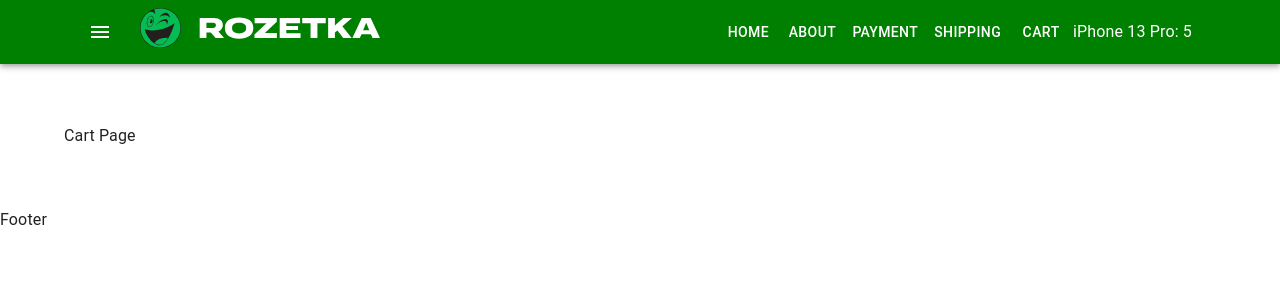
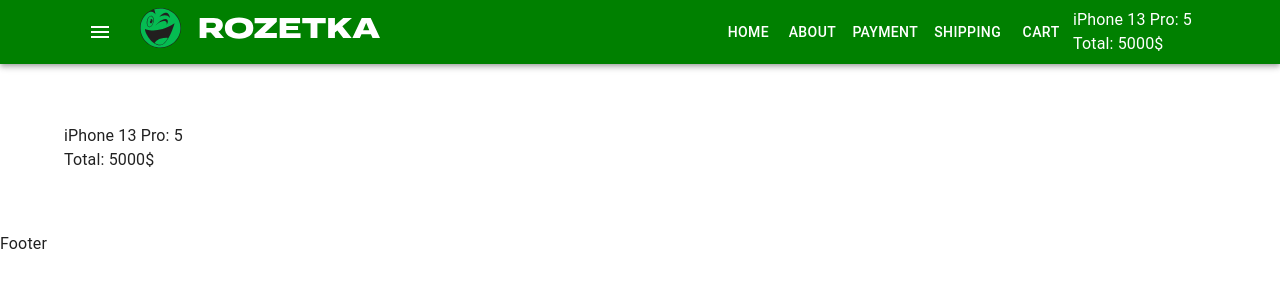
Before and after one commit to Ivanitsky-Oleksii/Fake-shop-on-React, a React (Create React App) app: page /cart in a window 1280 px wide. Shown: the top 300 px of the page. Built offline with nearby package versions, Linux system fonts and the light colour scheme.

Commit message:
add CartProductList

```diff
--- a/src/components/CartHeader/CartHeader.tsx
+++ b/src/components/CartHeader/CartHeader.tsx
@@ -1,25 +1,23 @@
-import productsArray, { getProductsObject, Product } from "utils/productsArray"
+import CartTotal from "components/CartTotal/CartTotal"
+import CartProductList from "components/CartProductList/CartProductList"
 
 type Props = {
     productsInCart:{
         [id:number]:number
     }
-productsObject?:{
-    [id:number] : Product
-}
+
 }
 
-const CartHeader = ({productsInCart,productsObject = getProductsObject(productsArray)}: Props) => {
+const CartHeader = ({productsInCart}: Props) => {
 
     return (
-        <div>
-        {Object.keys(productsInCart).map((productId) => (
-        <div key={productId}>
-            {productsObject[parseInt(productId)].title}: {}
-            {productsInCart[parseInt(productId)]}
+<div>
+<CartProductList productsInCart={productsInCart}/>
+<CartTotal productsInCart={productsInCart}/>
+
+
         </div>
-        ))}
-        </div>
+
     )
 }
 export default CartHeader
--- /dev/null
+++ b/src/components/CartProductList/CartProductList.tsx
@@ -0,0 +1,24 @@
+import productsArray, { getProductsObject, Product } from "utils/productsArray"
+
+type Props = {
+    productsInCart:{
+        [id:number]:number
+    }
+productsObject?:{
+    [id:number] : Product
+}
+}
+
+const CartProductList = ({productsInCart,productsObject = getProductsObject(productsArray)}: Props) => {
+    return (
+        <div>
+        {Object.keys(productsInCart).map((productId) => (
+        <div key={productId}>
+            {productsObject[parseInt(productId)].title}: {}
+            {productsInCart[parseInt(productId)]}
+        </div>
+        ))}
+        </div>
+    )
+}
+export default CartProductList
--- /dev/null
+++ b/src/components/CartTotal/CartTotal.tsx
@@ -0,0 +1,19 @@
+import productsArray, { getProductsObject, Product } from "utils/productsArray"
+
+
+
+type Props = {
+    productsInCart:{
+        [id:number]:number
+    }
+productsObject?:{
+    [id:number] : Product
+}
+}
+
+const CartTotal = ({productsInCart,productsObject = getProductsObject(productsArray)}: Props) => {
+    return(
+        <div>Total: {Object.keys(productsInCart).reduce((total,productId)=>(total + productsObject[parseInt(productId)].price * productsInCart[parseInt(productId)] ),0)}$</div>
+        )
+    }
+    export default CartTotal
--- a/src/container/app/App.tsx
+++ b/src/container/app/App.tsx
@@ -34,7 +34,7 @@
     }}>
     <Routes>
       <Route path='/' element={<Home addProductToCart={addProductToCart} />}/>
-      <Route path="cart" element={<CartPage/>}/>
+      <Route path="cart" element={<CartPage productsInCart={productsInCart}/>}/>
     </Routes>
     </Container>
     <Footer />
--- a/src/pages/Cart/CartPage.tsx
+++ b/src/pages/Cart/CartPage.tsx
@@ -1,7 +1,22 @@
-type Props = {}
-const CartPage = (props:Props) => {
+import CartTotal from "components/CartTotal/CartTotal"
+import productsArray, { getProductsObject, Product } from "utils/productsArray"
+import CartProductList from "components/CartProductList/CartProductList"
+
+type Props = {
+    productsInCart:{
+        [id:number]:number
+    }
+productsObject?:{
+    [id:number] : Product
+}
+}
+const CartPage = ({productsInCart,productsObject = getProductsObject(productsArray)}: Props) => {
     return(
-        <div>Cart Page</div>
+<div>
+        <CartProductList productsInCart={productsInCart}/>
+        <CartTotal productsInCart={productsInCart}/>
+
+</div>
     )
 }
 export default CartPage
```
